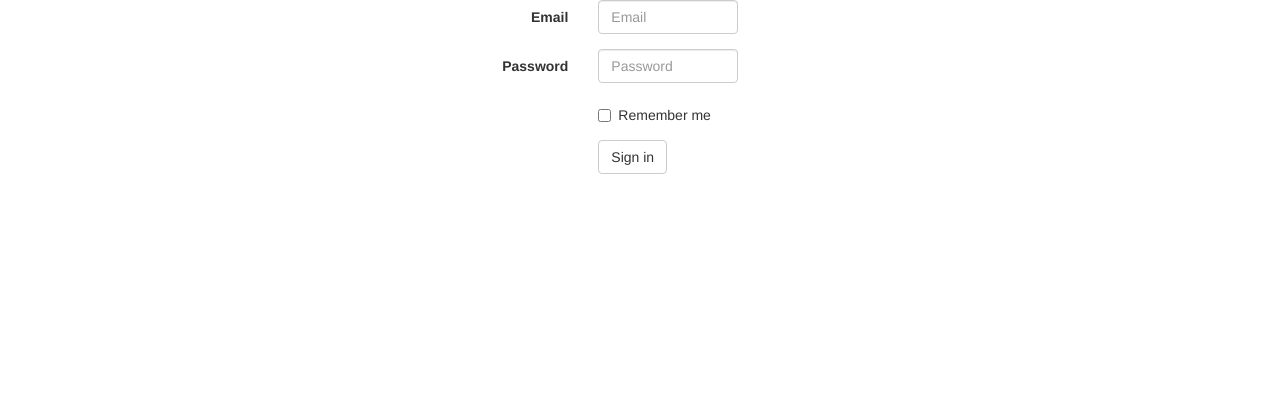
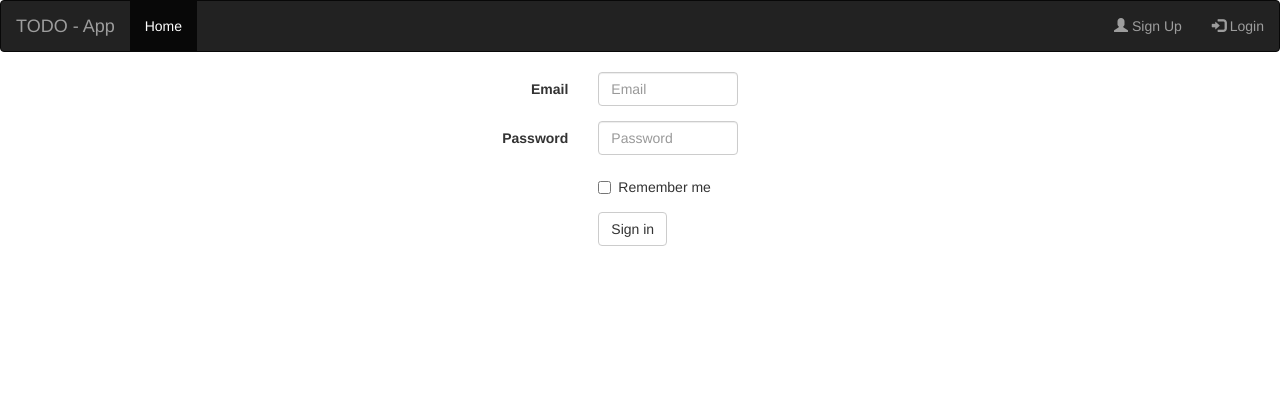
Before and after one commit to GabrielRato/todo-app, a Flask app: template app/templates/index.html in a window 1280 px wide. Shown: the top 420 px of the page. Run offline with Flask 2, Linux system fonts and the light colour scheme; the template is opened without the code that fills it, so the values that code supplies are empty; some libraries are stand-ins or nearby versions.

Commit message:
Added sqlite

```diff
--- a/app/__init__.py
+++ b/app/__init__.py
@@ -1,6 +1,9 @@
 from flask import Flask
+from flask_sqlalchemy import SQLAlchemy
 
 #creates the application object
 app = Flask(__name__)
+app.config.from_object('config')
+db = SQLAlchemy(app)
 #prevent circular import error
-from app import views
+from app import views, models
--- /dev/null
+++ b/app/templates/base.html
@@ -0,0 +1,61 @@
+<!DOCTYPE html>
+<html lang="en">
+<head>
+  <meta charset="utf-8">
+  <meta http-equiv="X-UA-Compatible" content="IE=edge">
+  <meta name="viewport" content="width=device-width, initial-scale=1">
+  <!-- The above 3 meta tags *must* come first in the head; any other head content must come *after* these tags -->
+  <title>Bootstrap 101 Template</title>
+
+  <!-- Bootstrap -->
+  <link href="/static/css/bootstrap.min.css" rel="stylesheet">
+  <!-- Custom styles for this template -->
+  <link href="/static/css/sticky-footer.css" rel="stylesheet">
+  <!-- HTML5 shim and Respond.js for IE8 support of HTML5 elements and media queries -->
+  <!-- WARNING: Respond.js doesn't work if you view the page via file:// -->
+  <!--[if lt IE 9]>
+  <script src="https://oss.maxcdn.com/html5shiv/3.7.3/html5shiv.min.js"></script>
+  <script src="https://oss.maxcdn.com/respond/1.4.2/respond.min.js"></script>
+  <![endif]-->
+</head>
+<body>
+  <nav class="navbar navbar-inverse">
+    <div class="container-fluid">
+      <div class="navbar-header">
+        <a class="navbar-brand" href="#">TODO - App</a>
+      </div>
+      <ul class="nav navbar-nav">
+        <li class="active"><a href="#">Home</a></li>
+
+      </ul>
+      <ul class="nav navbar-nav navbar-right">
+        <li><a href="#"><span class="glyphicon glyphicon-user"></span> Sign Up</a></li>
+        <li><a href="#"><span class="glyphicon glyphicon-log-in"></span> Login</a></li>
+      </ul>
+    </div>
+  </nav>
+
+
+{% block content %}{% endblock %}
+
+
+
+
+
+
+  <!-- jQuery (necessary for Bootstrap's JavaScript plugins) -->
+  <script src="https://ajax.googleapis.com/ajax/libs/jquery/1.12.4/jquery.min.js"></script>
+  <!-- Include all compiled plugins (below), or include individual files as needed -->
+  <script src="/static/js/bootstrap.min.js"></script>
+  <footer class="footer">
+    <div class="container">
+      <span class="text-muted">Place sticky footer content here.</span>
+    </div>
+  </footer>
+
+
+</body>
+
+
+
+</html>
--- a/app/templates/index.html
+++ b/app/templates/index.html
@@ -1,24 +1,6 @@
-<!DOCTYPE html>
-<html lang="en">
-<head>
-  <meta charset="utf-8">
-  <meta http-equiv="X-UA-Compatible" content="IE=edge">
-  <meta name="viewport" content="width=device-width, initial-scale=1">
-  <!-- The above 3 meta tags *must* come first in the head; any other head content must come *after* these tags -->
-  <title>Bootstrap 101 Template</title>
+{% extends "base.html" %}
+{% block content %}
 
-  <!-- Bootstrap -->
-  <link href="/static/css/bootstrap.min.css" rel="stylesheet">
-  <!-- Custom styles for this template -->
-  <link href="/static/css/sticky-footer.css" rel="stylesheet">
-  <!-- HTML5 shim and Respond.js for IE8 support of HTML5 elements and media queries -->
-  <!-- WARNING: Respond.js doesn't work if you view the page via file:// -->
-  <!--[if lt IE 9]>
-  <script src="https://oss.maxcdn.com/html5shiv/3.7.3/html5shiv.min.js"></script>
-  <script src="https://oss.maxcdn.com/respond/1.4.2/respond.min.js"></script>
-  <![endif]-->
-</head>
-<body>
   <div class="container">
 
   <form class="form-horizontal">
@@ -50,25 +32,4 @@
     </div>
   </form>
 </div>
-
-
-
-
-
-
-  <!-- jQuery (necessary for Bootstrap's JavaScript plugins) -->
-  <script src="https://ajax.googleapis.com/ajax/libs/jquery/1.12.4/jquery.min.js"></script>
-  <!-- Include all compiled plugins (below), or include individual files as needed -->
-  <script src="/static/js/bootstrap.min.js"></script>
-  <footer class="footer">
-    <div class="container">
-      <span class="text-muted">Place sticky footer content here.</span>
-    </div>
-  </footer>
-
-
-</body>
-
-
-
-</html>
+{% endblock %}
--- /dev/null
+++ b/db_repository/manage.py
@@ -0,0 +1,5 @@
+#!/usr/bin/env python
+from migrate.versioning.shell import main
+
+if __name__ == '__main__':
+    main()
```
Also changed, not shown: app/forms.py (added, +11 -0 lines), app/models.py (added, +16 -0 lines), app/views.py (+5 -2 lines), db_create.py (added, +12 -0 lines), db_repository/migrate.cfg (added, +25 -0 lines), app.db (added), db_repository/__init__.py (added), db_repository/versions/__init__.py (added), 3 other files.
